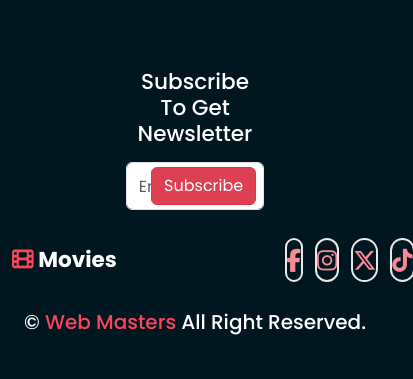
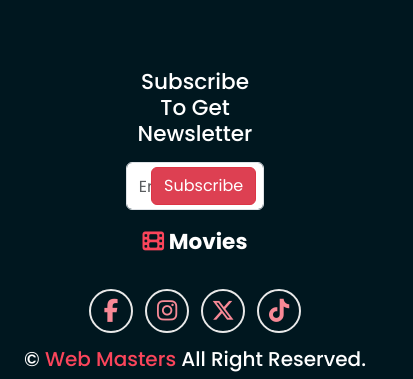
Before and after one commit to aknafea1/Movies-App, a plain HTML site: page index.html in a window 390 px wide. Shown: the part 8307-8686 px from the top of the page, 413 px wide, since content can reach past the window. Before the commit the page ends 8649 px from the top, so only its background shows below. Drawn offline with Linux system fonts and the light colour scheme.

Commit message:
Fixed an issue and changed scrollbar color

```diff
--- a/css/style.css
+++ b/css/style.css
@@ -5,6 +5,18 @@
   font-family: "Poppins", sans-serif;
   color: #00171f;
 }
+::-webkit-scrollbar {
+  width: 10px;
+}
+
+::-webkit-scrollbar-track {
+  background: #f1f1f1;
+}
+
+::-webkit-scrollbar-thumb {
+  background: #81caff;
+}
+
 *::before,
 *::after {
   transition: 0.5s;
--- a/index.html
+++ b/index.html
@@ -51,10 +51,14 @@
               <a class="nav-link px-0 text-blue fs-5" href="#movies">Movies</a>
             </li>
             <li class="nav-item mx-4">
-              <a class="nav-link px-0 text-blue fs-5" href="#soon">Coming Soon</a>
+              <a class="nav-link px-0 text-blue fs-5" href="#soon"
+                >Coming Soon</a
+              >
             </li>
             <li class="nav-item mx-4">
-              <a class="nav-link px-0 text-blue fs-5" href="#news">Newsletter</a>
+              <a class="nav-link px-0 text-blue fs-5" href="#news"
+                >Newsletter</a
+              >
             </li>
           </ul>
         </div>
@@ -276,15 +280,15 @@
             </div>
           </div>
           <div
-            class="col-12 justify-content-between d-flex align-items-center"
+            class="col-12 justify-content-between d-flex align-items-center flex-column align-items-center flex-md-row"
             style="min-height: 100px">
-            <div class="col-5">
+            <div class="col-12  my-3 my-md-0 col-md-4 text-center d-flex justify-content-center justify-content-lg-start ">
               <a href="#" class="text-white text-decoration-none fw-bold fs-4"
                 ><i class="fa-solid fa-film text-danger"></i>
                 Movies
               </a>
             </div>
-            <div class="col-3 d-flex gap-3">
+            <div class="col-12 my-3 my-md-0 justify-content-center col-md-4 justify-content-lg-end  d-flex gap-3">
               <a
                 href="#"
                 class="text-decoration-none d-flex contact-ico justify-content-center rounded-pill align-items-center"
@@ -312,7 +316,9 @@
             </div>
           </div>
           <div class="co-12">
-            <h2 class="text-center text-white fs-5">© <span class="text-danger">Web Masters</span> All Right Reserved.</h2>
+            <h2 class="text-center text-white fs-5">
+              © <span class="text-danger">Web Masters</span> All Right Reserved.
+            </h2>
           </div>
         </div>
       </div>
```
